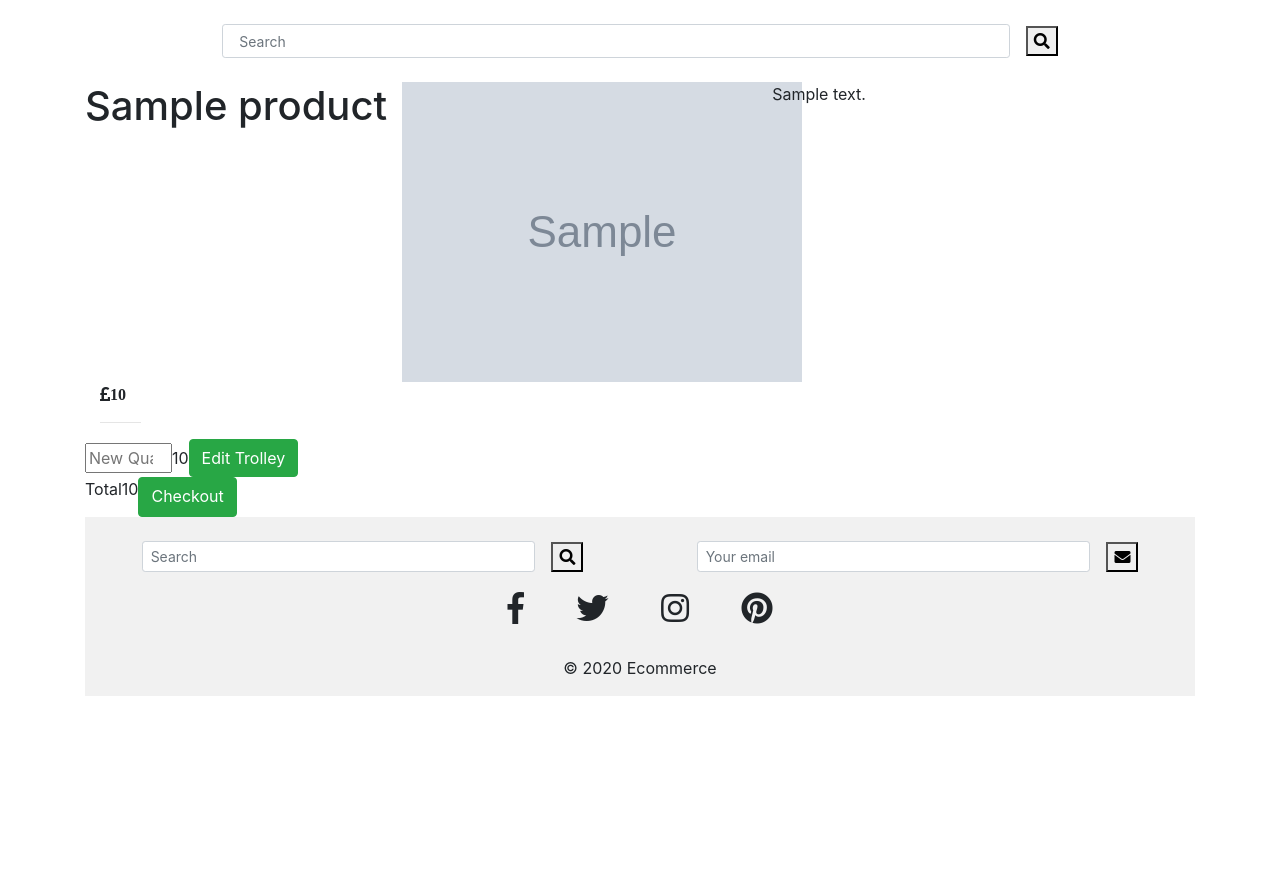
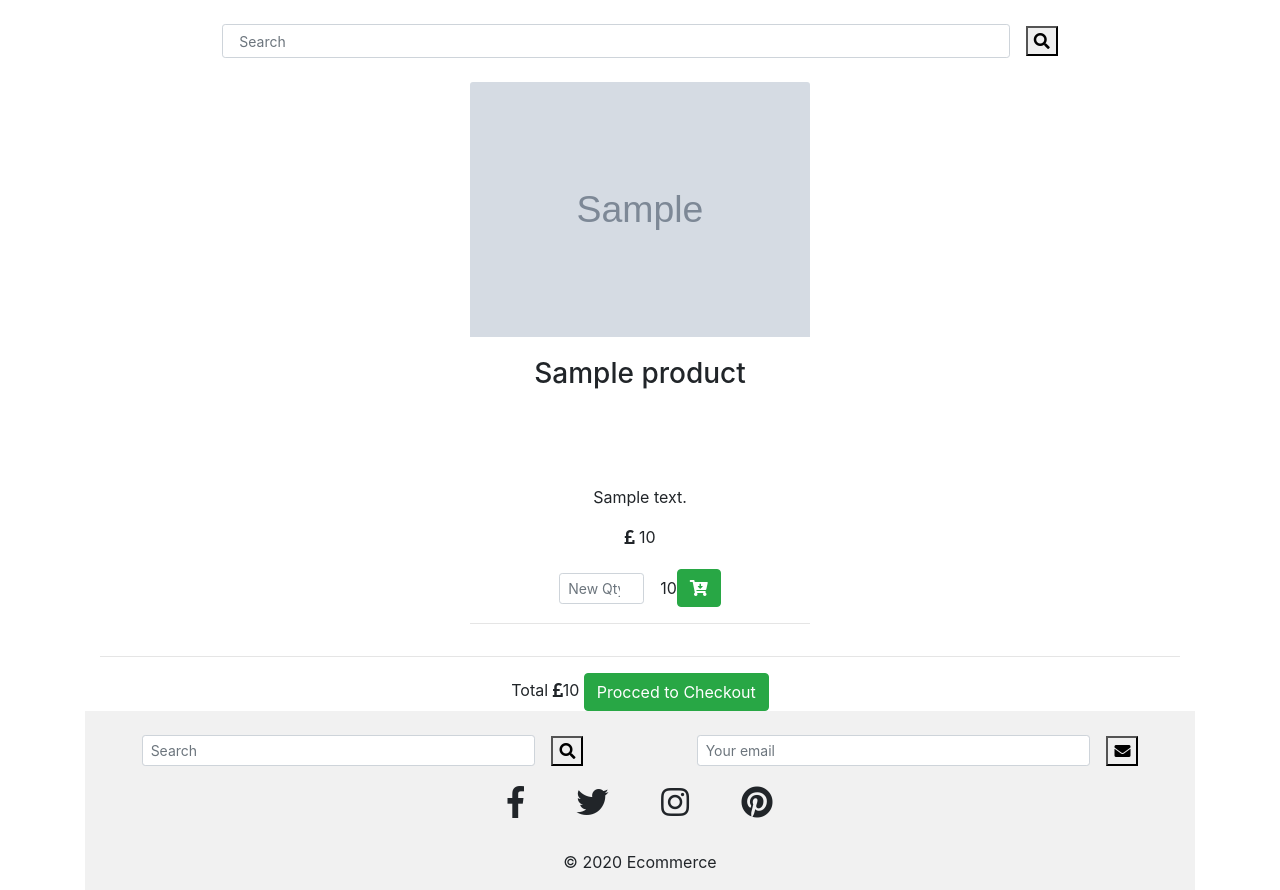
Before and after one commit to Luciano-Lima/ecommerce, a Django app: template cart/templates/cart.html in a window 1280 px wide. Shown: the part 96-986 px from the top of the page. Before the commit the page ends 792 px from the top, so only its background shows below. Run offline with Django 3.2, Linux system fonts and the light colour scheme; the template is opened without the code that fills it: most values are stand-ins (such as "Sample title", 1, 10 or a date in 2020); grey boxes marked "Sample" are stand-in pictures; some libraries are stand-ins or nearby versions.

Commit message:
Added the chechout url

```diff
--- a/cart/templates/cart.html
+++ b/cart/templates/cart.html
@@ -1,47 +1,43 @@
 {% extends 'base.html' %}
 {% load static from staticfiles %}
 {% load bootstrap_tags %}
+
 {% block content %}
 
 <div class="container">
-    {% for item in cart_items %}
-    <div class="row">
-        <div class="new-produto">
-            <div class="product-name">
-                <h1>{{ item.product.name }}</h1>
-
-            </div>
-        </div>
-
-        <div class="col-md-4 new-produto">
-            <div class="product-img"><img src="{{ item.product.image.url }}" alt=""></div>
-        </div>
-
-        <div class="col-md-4 new-produto">
-            <div class="product-description">
-                <p>{{ item.product.description | truncatewords:30 }}</p>
-            </div>
-        </div>
-        <div class="new-product">
-            <div class="col-md-4 product-price">
-                <p><i class="fas fa-pound-sign">{{ item.product.price }}</i></p>
-                <hr>
-            </div>
-            <div class="add-to-cart">
-                <form class="form-inline" action="{% url 'update_cart' item.id %}" method="POST">
+    <div class="row justify-content-center">
+        {% for item in cart_items %}
+        <div class="col-sm-12 col-lg-4 col-md-4">
+            <div class="card text-center">
+                <img class="card-img-top" src="{{ item.product.image.url }}" alt="produto image">
+                <div class="card-body text-center">
+                    <h3 class="product-name">{{ item.product.name }}</h3>
+                    <p class="product-description">{{ item.product.description }}</p>
+                    <span><i class="fas fa-pound-sign"></i></span>
+                    <span>{{ item.product.price }}</span>
+                </div>
+                <form class="form-inline justify-content-center" method="POST" action="{% url 'update_cart' item.id %}">
                     {% csrf_token %}
-                    <input name="quantity" type="number" min="0" max="10" placeholder="New Quantity">
-                    <div class="input-group-addon">{{item.quantity}}</div>
-                    <button class="btn btn-success" type="submit">Edit Trolley</button>
+                    <input class="form-control form-control-sm mr-3 w-25" name="quantity" type="number" min="0" max="10" placeholder="New Qty">
+                    <span>{{ item.quantity }}</span>
+                    <button class="btn btn-success" type="submit"><i class="fas fa-cart-arrow-down"></i></button>
                 </form>
             </div>
+            <hr>
         </div>
-    {% endfor %}
+        {% endfor %}
     </div>
+
+</div>
+<div class="container">
     <div class="row">
-        <p>Total</p>
-        <p><span class="glyphicon glyphicon-euro" aria-hidden="true"></span>{{ total }}</p>
-        <a href="/" class="btn btn-success" role="button"><span class="glyphicon glyphicon-ok-sign" aria-hidden="true"></span>Checkout</a>
+        <div class="col-sm-12 col-md-12 text-center">
+            <hr>
+            <span>Total</span>
+            <span><i class="fas fa-pound-sign"></i>{{ total }}</span>
+            <a href="{% url 'checkout' %}" ><button class="btn btn-success" type="submit">Procced to Checkout</button></a>
+        </div>
     </div>
 </div>
+
 {% endblock %}
```
